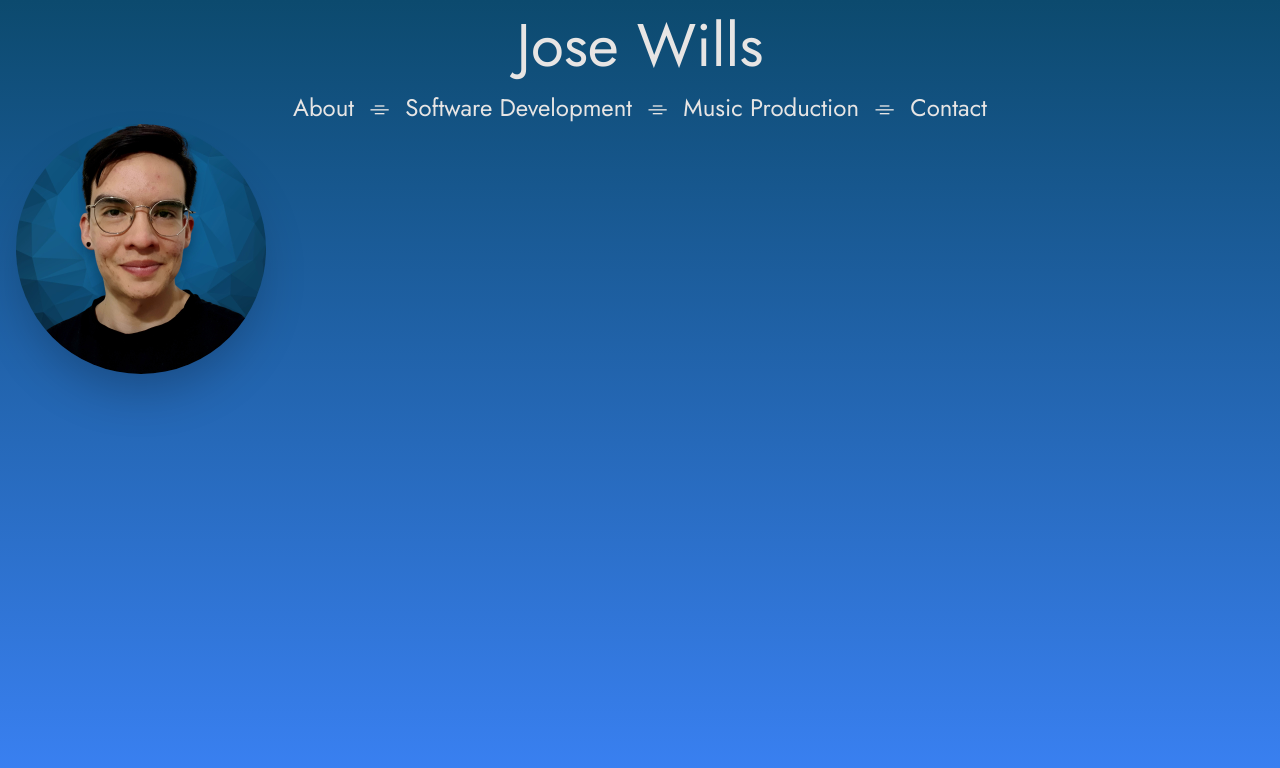
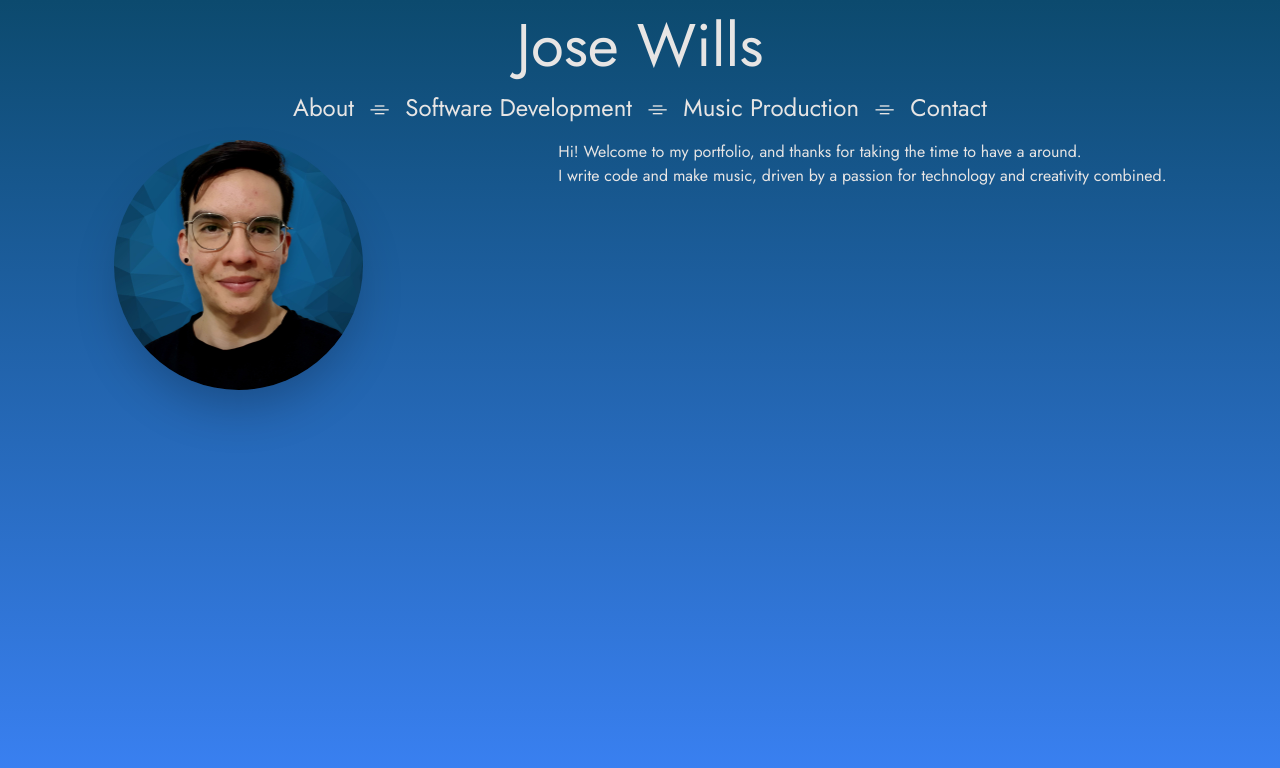
Before and after one commit to josenymad/new-portfolio, a React (Vite) app: page / in a window 1280 px wide. Shown: the top 768 px of the page. Built offline with nearby package versions, Linux system fonts and the light colour scheme.

Commit message:
added font and text colour as utility in body, wrote initial about me section

```diff
--- a/index.html
+++ b/index.html
@@ -7,7 +7,7 @@
     <meta name="viewport" content="width=device-width, initial-scale=1.0" />
     <title>Jose Wills</title>
   </head>
-  <body class="bg-gradient-to-b from-sky-900 to-blue-500 min-h-screen p-4">
+  <body class="bg-gradient-to-b from-sky-900 to-blue-500 min-h-screen p-4 text-stone-200 font-jost">
     <div id="root"></div>
     <script type="module" src="/src/main.tsx"></script>
   </body>
--- a/src/components/About.tsx
+++ b/src/components/About.tsx
@@ -3,12 +3,22 @@ import portrait from "../assets/Portfolio portrait-PhotoRoom.jpg";
 
 const About = () => {
   return (
-    <section>
+    <section className="flex justify-around">
       <img
         src={portrait}
         alt="Portfolio Portrait"
         className="w-1/5 rounded-full shadow-2xl"
       />
+      <article>
+        <p>
+          Hi! Welcome to my portfolio, and thanks for taking the time to have a
+          around.
+        </p>
+        <p>
+          I write code and make music, driven by a passion for technology and
+          creativity combined.
+        </p>
+      </article>
     </section>
   );
 };
--- a/src/components/Header.tsx
+++ b/src/components/Header.tsx
@@ -3,8 +3,8 @@ import Navbar from "./Navbar.tsx";
 
 const Header = () => {
   return (
-    <header className="text-center">
-      <h1 className="text-stone-200 text-6xl font-jost mb-4">Jose Wills</h1>
+    <header className="text-center mb-4">
+      <h1 className="text-6xl mb-4">Jose Wills</h1>
       <Navbar />
     </header>
   );
--- a/src/components/Navbar.tsx
+++ b/src/components/Navbar.tsx
@@ -4,7 +4,7 @@ import { Link } from "react-router-dom";
 const Navbar = () => {
   return (
     <nav>
-      <ul className="text-stone-200 font-jost text-2xl flex justify-center">
+      <ul className="text-2xl flex justify-center">
         <li>
           <Link to="/">About</Link>
         </li>
```
